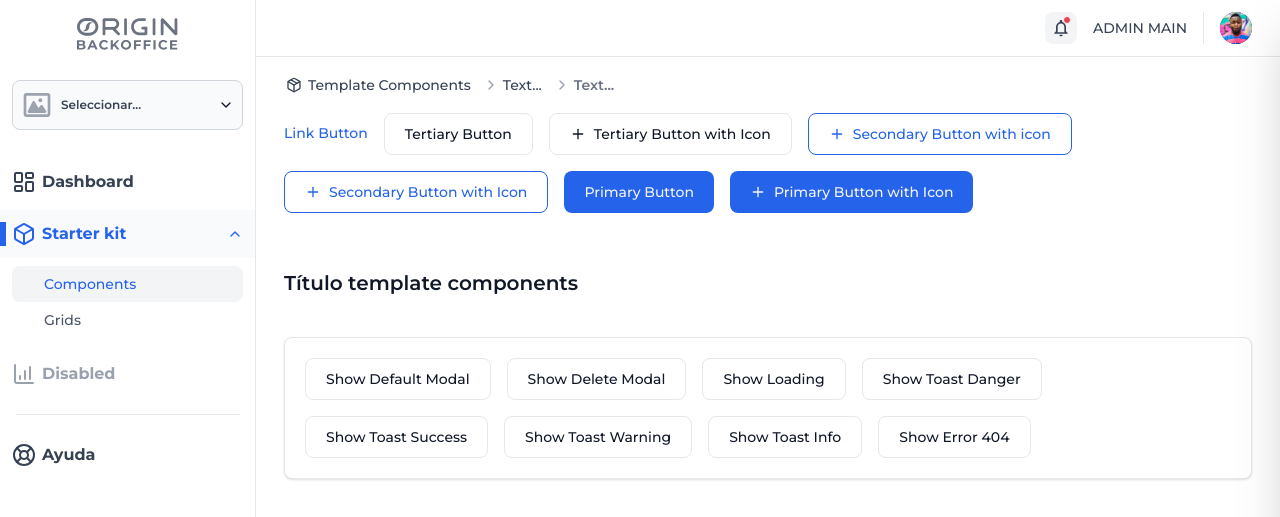
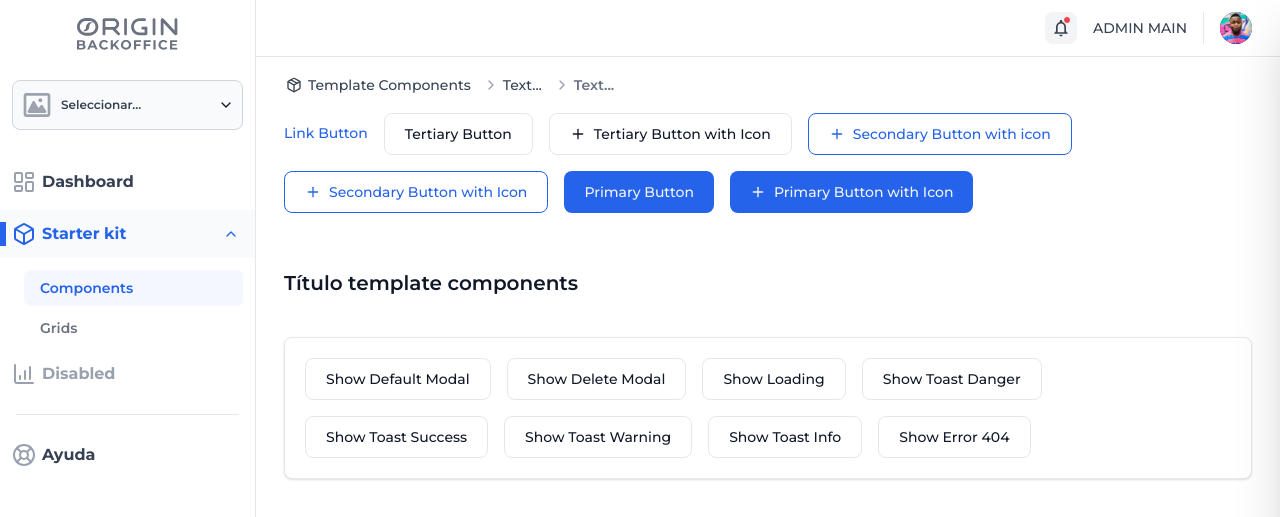
Before and after one commit to m-sanchez-design-ux-ui/starter-tailwind-backoffices, a Next.js app: page /template-components in a window 1280 px wide. Shown: the top 517 px of the page. Built offline with nearby package versions, Linux system fonts and the light colour scheme.

Commit message:
Fix sidebar
Fix sidebar

```diff
--- a/src/components/sidebar/SidebarItem.tsx
+++ b/src/components/sidebar/SidebarItem.tsx
@@ -2,22 +2,19 @@
 import Link from "next/link";
 import { usePathname } from "next/navigation";
 
-interface SidebarItemProps {
-  href: string;
-  icon: React.ReactNode;
-  label: string;
-  disabled?: boolean;
-}
-
 export const SidebarItem = ({ href, icon, label, disabled }: SidebarItemProps) => {
   const pathname = usePathname();
-  const isActive = pathname === href;
+
+  // Si es el dashboard (/), debe ser exacto. Si es otro (ej. /help), debe empezar con esa ruta.
+  const isActive = href === "/"
+    ? pathname === "/"
+    : pathname.startsWith(href);
 
   if (disabled) {
     return (
       <div className="group flex items-center gap-1.5 py-3 text-gray-400 cursor-not-allowed font-bold text-base dark:text-gray-700">
         <div className="w-1.5 h-6" />
-        {icon}
+        <span className="shrink-0">{icon}</span>
         <span>{label}</span>
       </div>
     );
@@ -29,11 +26,13 @@ export const SidebarItem = ({ href, icon, label, disabled }: SidebarItemProps) =
         href={href}
         className={`group flex items-center gap-1.5 py-3 transition-all duration-150 font-bold text-base
           ${isActive
-            ? "text-primary bg-gray-100 dark:bg-gray-800"
-            : "text-gray-700 hover:text-primary hover:bg-gray-100 dark:text-gray-500 dark:hover:bg-gray-800"}`}
+            ? "text-primary bg-gray-50 dark:bg-gray-800/50"
+            : "text-gray-700 hover:text-primary hover:bg-gray-50 dark:text-gray-500 dark:hover:bg-gray-800"}`}
       >
-        <div className={`w-1.5 h-6 transition-all ${isActive ? "bg-primary" : "group-hover:bg-primary"}`} />
-        <span className={isActive ? "text-primary" : ""}>{icon}</span>
+        <div className={`w-1.5 h-6 transition-all ${isActive ? "bg-primary" : "bg-transparent group-hover:bg-primary"}`} />
+        <span className={`shrink-0 transition-colors ${isActive ? "text-primary" : "text-gray-400 group-hover:text-primary"}`}>
+          {icon}
+        </span>
         <span>{label}</span>
       </Link>
     </li>
--- a/src/components/sidebar/SidebarItemWithDropdown.tsx
+++ b/src/components/sidebar/SidebarItemWithDropdown.tsx
@@ -1,58 +1,53 @@
 "use client";
-import { useState } from "react";
+import { useState, useEffect } from "react";
 import Link from "next/link";
 import { usePathname } from "next/navigation";
 import { ChevronDown } from "lucide-react";
 
-interface SubItem {
-  label: string;
-  href: string;
-}
-
-interface SidebarItemWithDropdownProps {
-  icon: React.ReactNode;
-  label: string;
-  items: SubItem[];
-  rootHref: string;
-}
-
-export const SidebarItemWithDropdown = ({
-  icon,
-  label,
-  items,
-  rootHref
-}: SidebarItemWithDropdownProps) => {
+export const SidebarItemWithDropdown = ({ label, icon, items, rootHref }: any) => {
   const pathname = usePathname();
 
-  const [isOpen, setIsOpen] = useState(() => pathname.startsWith(rootHref));
+  // El padre está activo si el pathname actual coincide con alguno de los href de sus items
+  const isAnyChildActive = items.some((item: any) => pathname === item.href);
 
-  const isParentActive = pathname.startsWith(rootHref);
+  const [isOpen, setIsOpen] = useState(isAnyChildActive);
+
+  // Mantenemos el dropdown abierto si navegamos a un hijo
+  useEffect(() => {
+    if (isAnyChildActive) setIsOpen(true);
+  }, [isAnyChildActive]);
 
   return (
     <li>
       <button
         onClick={() => setIsOpen(!isOpen)}
-        className={`w-full group relative flex items-center gap-1.5 py-3 transition-all duration-150 font-bold text-base
-          ${isParentActive ? "text-primary bg-gray-50 dark:bg-gray-800/50" : "text-gray-700 hover:text-primary hover:bg-gray-100 dark:text-gray-500 dark:hover:bg-gray-800"}`}
+        className={`group flex items-center justify-between w-full py-3 transition-all font-bold text-base
+          ${isAnyChildActive
+            ? "text-primary bg-gray-50 dark:bg-gray-800/50"
+            : "text-gray-700 hover:text-primary hover:bg-gray-50 dark:text-gray-500 dark:hover:bg-gray-800"}`}
       >
-        <div className={`w-1.5 h-6 transition-all ${isParentActive ? "bg-primary" : "group-hover:bg-primary"}`} />
-        <span className={isParentActive ? "text-primary" : "fill-current"}>{icon}</span>
-        <span className="flex-1 text-left">{label}</span>
-        <ChevronDown className={`mr-3 size-4 transition-transform duration-200 ${isOpen ? 'rotate-180' : ''}`} />
+        <div className="flex items-center gap-1.5 flex-1">
+          <div className={`w-1.5 h-6 transition-all ${isAnyChildActive ? "bg-primary" : "bg-transparent group-hover:bg-primary"}`} />
+          <span className={`shrink-0 ${isAnyChildActive ? "text-primary" : "text-gray-400 group-hover:text-primary"}`}>
+            {icon}
+          </span>
+          <span>{label}</span>
+        </div>
+        <ChevronDown className={`size-4 mr-4 transition-transform ${isOpen ? "rotate-180" : ""}`} />
       </button>
 
-      {/* Sublistado con animación */}
-      <ul className={`overflow-hidden transition-all duration-300 ease-in-out ${isOpen ? "max-h-96 opacity-100 py-2 px-3" : "max-h-0 opacity-0"}`}>
-        {items.map((item) => {
-          const isSubActive = pathname === item.href;
+      {isOpen && (
+        <ul className="mt-3 ml-6 mr-3 space-y-1">
+          {items.map((item: any) => {
+            const isChildActive = pathname === item.href;
             return (
-            <li key={item.href}>
+              <li key={item.label}>
                 <Link
                   href={item.href}
-                className={`flex items-center w-full p-2 pl-8 transition-colors rounded-lg font-medium text-sm
-                  ${isSubActive
-                    ? "text-primary bg-gray-100 dark:bg-gray-800"
-                    : "text-gray-600 hover:text-primary hover:bg-gray-50 dark:text-gray-400 dark:hover:bg-gray-800/50"}`}
+                  className={`block py-2 px-4 text-sm font-semibold transition-colors rounded-md
+                    ${isChildActive
+                      ? "text-primary bg-primary/5 "
+                      : "text-gray-500 hover:text-primary hover:bg-gray-50 dark:hover:bg-gray-800"}`}
                 >
                   {item.label}
                 </Link>
@@ -60,6 +55,7 @@ export const SidebarItemWithDropdown = ({
             );
           })}
         </ul>
+      )}
     </li>
   );
 };
```
Lines whose indentation alone changed are shown as unchanged.
